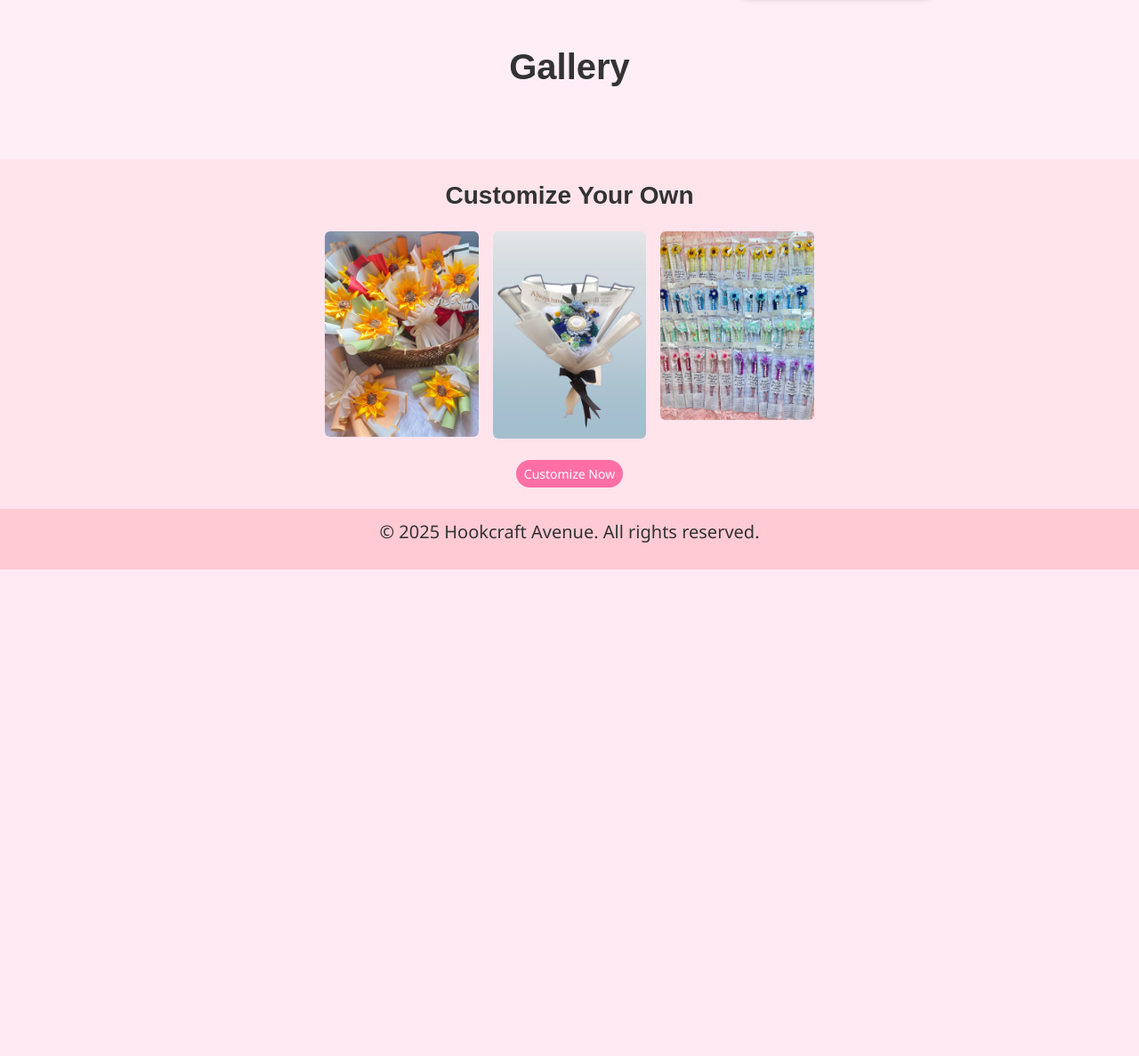
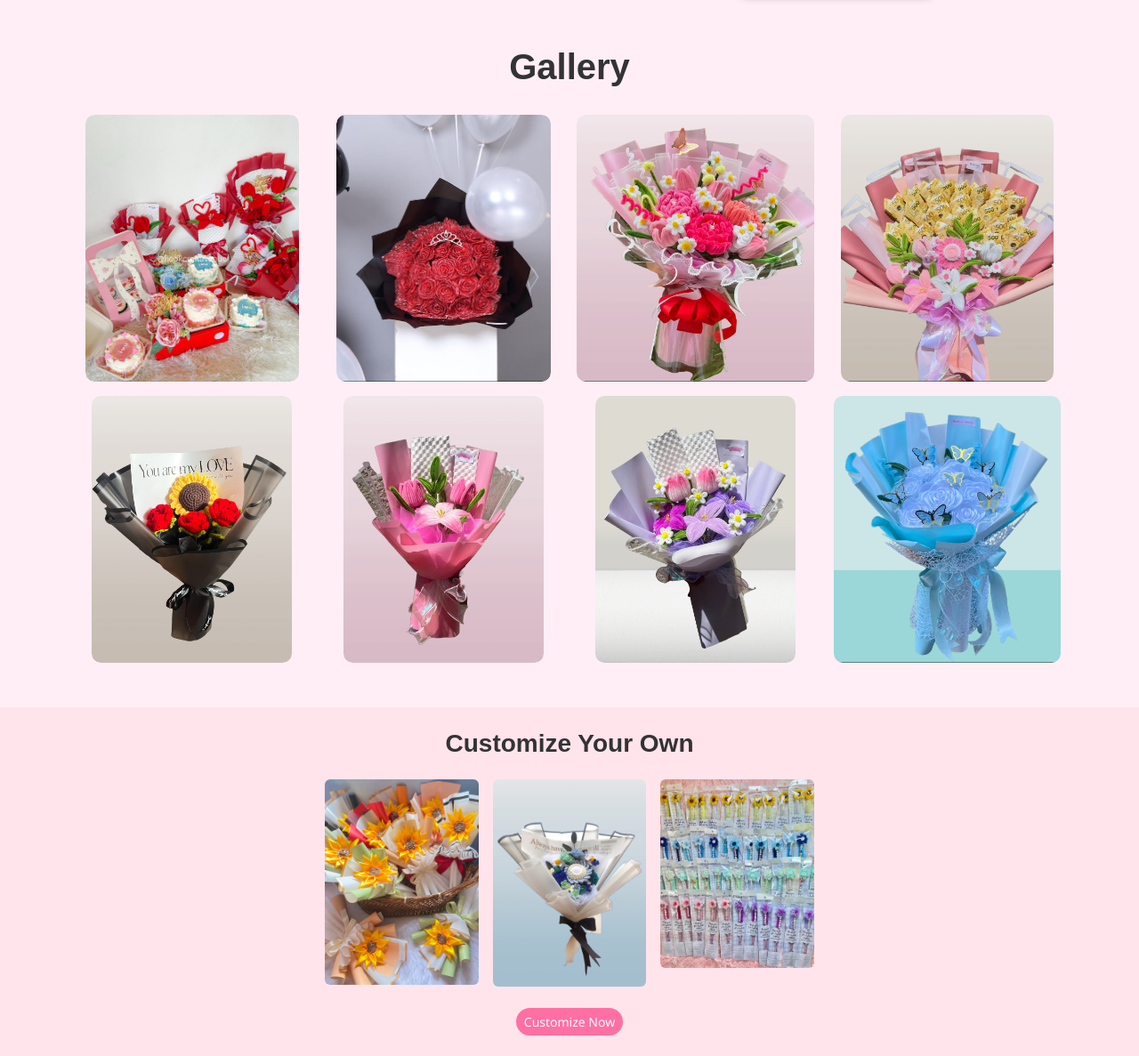
Before and after one commit to BlazeeHD/hookcraftavenue, a Laravel app: page / in a window 1280 px wide. Shown: the part 1824-3011 px from the top of the page at 89% size. Before the commit the page ends 2464 px from the top, so only its background shows below. Run offline with Laravel 12, Linux system fonts and the light colour scheme.

Commit message:
userupdate1

```diff
--- a/index.php
+++ b/index.php
@@ -136,13 +136,72 @@ $userName = $_SESSION['user_name'] ?? '';
 
 <!-- Gallery -->
 <section class="gallery">
-  <div class="container">
-    <h2>Gallery</h2>
-    <div class="gallery-grid">
-      <!-- gallery items here (same as before) -->
+    <div class="container">
+      <h2>Gallery</h2>
+   <div class="gallery-grid">
+  <div class="gallery-item">
+    <img src="asset/images/gallery1.jpg" alt="Red Rose Delight">
+    <div class="overlay">
+      <strong>Red Rose Delight</strong><br>
+      ₱899 – Elegant red roses arranged to express love and romance.
     </div>
   </div>
-</section>
+  <div class="gallery-item">
+    <img src="asset/images/gallery2.jpg" alt="Sunshine Mix">
+    <div class="overlay">
+      <strong>Sunshine Mix</strong><br>
+      ₱749 – Bright seasonal bouquet perfect for casual gifts.
+    </div>
+  </div>
+  <div class="gallery-item">
+    <img src="asset/images/gallery3.png" alt="Tiny Blossom">
+    <div class="overlay">
+      <strong>Tiny Blossom</strong><br>
+      ₱399 – A petite bundle, great for small thoughtful surprises.
+    </div>
+  </div>
+   <div class="gallery-item">
+    <img src="asset/images/gallery4.png" alt="Tiny Blossom">
+    <div class="overlay">
+      <strong>Tiny Blossom</strong><br>
+      ₱399 – A petite bundle, great for small thoughtful surprises.
+    </div>
+  </div>
+   <div class="gallery-item">
+    <img src="asset/images/gallery5.png" alt="Tiny Blossom">
+    <div class="overlay">
+      <strong>Tiny Blossom</strong><br>
+      ₱399 – A petite bundle, great for small thoughtful surprises.
+    </div>
+  </div>
+     <div class="gallery-item">
+    <img src="asset/images/gallery6.png" alt="Tiny Blossom">
+    <div class="overlay">
+      <strong>Tiny Blossom</strong><br>
+      ₱399 – A petite bundle, great for small thoughtful surprises.
+    </div>
+  </div>
+     <div class="gallery-item">
+    <img src="asset/images/gallery7.png" alt="Tiny Blossom">
+    <div class="overlay">
+      <strong>Tiny Blossom</strong><br>
+      ₱399 – A petite bundle, great for small thoughtful surprises.
+    </div>
+  </div>
+     <div class="gallery-item">
+    <img src="asset/images/gallery8.png" alt="Tiny Blossom">
+    <div class="overlay">
+      <strong>Tiny Blossom</strong><br>
+      ₱399 – A petite bundle, great for small thoughtful surprises.
+    </div>
+  </div>
+
+  <!-- Add more in same format -->
+</div>
+
+    </div>
+  </section>
+
 
 <!-- Customize -->
 <section class="customize py-4">
```
Also changed, not shown: pages/cart.php (+12 -5 lines), pages/shop.php (line endings or trailing spaces).
